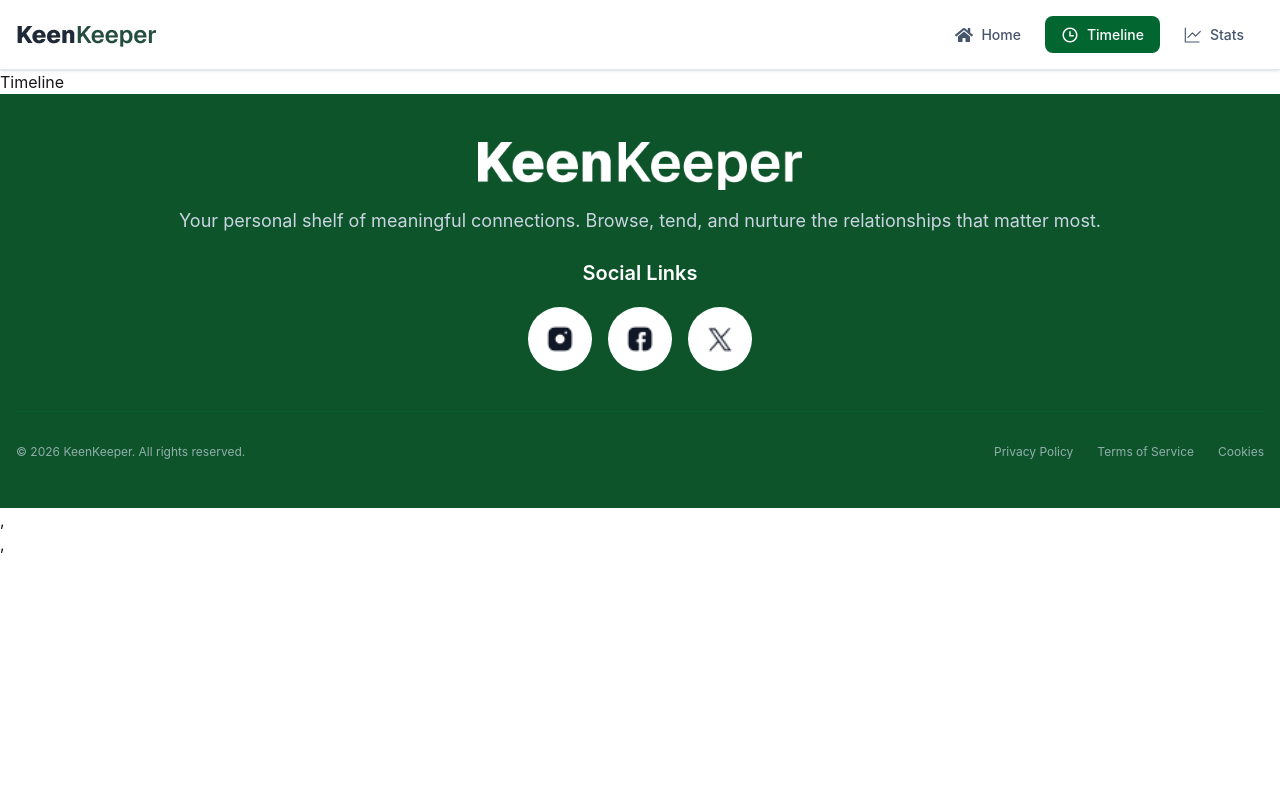
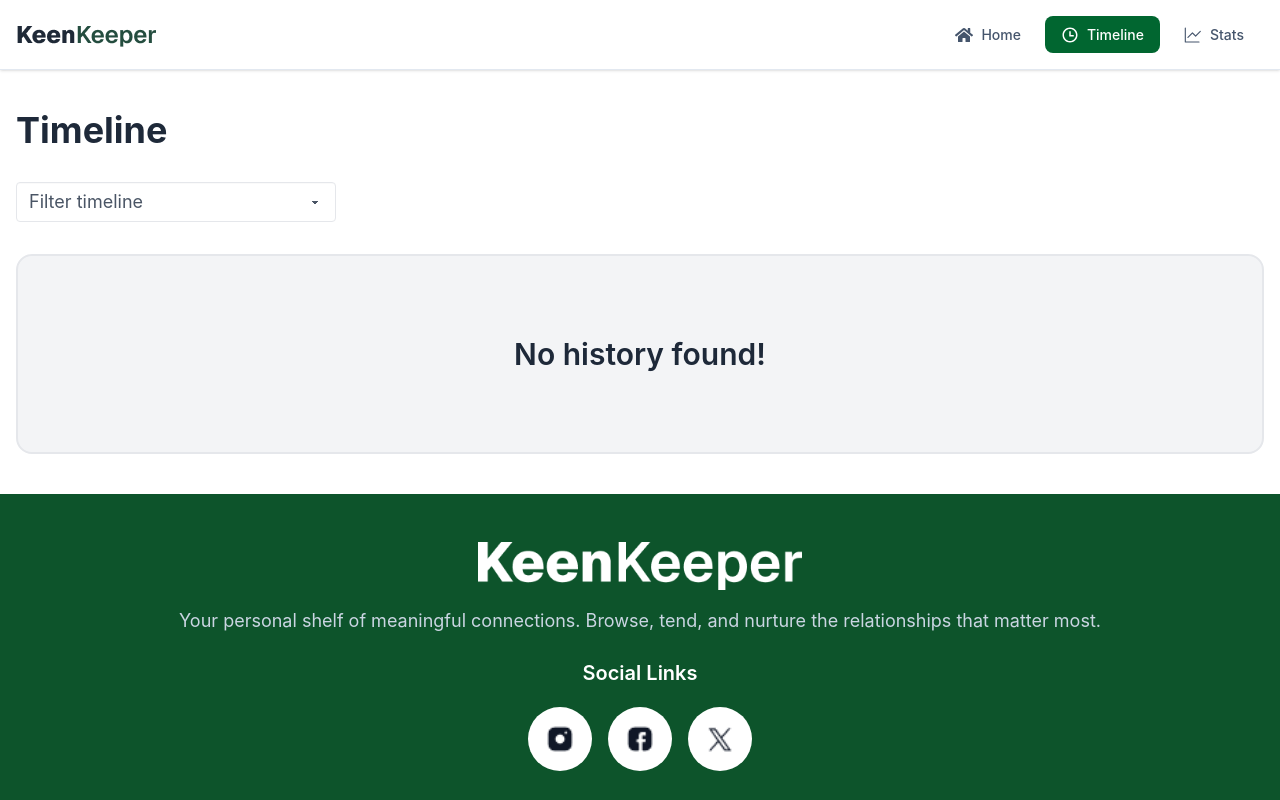
Before and after one commit to SadAfrin/PH-A7-keen-keeper, a React (Vite) app: page /timeline in a window 1280 px wide. Shown: the top 800 px of the page. Built offline with nearby package versions, Linux system fonts and the light colour scheme.

Commit message:
local storage created, timeline designed

```diff
--- a/src/components/home/yourFriends/AllFriends.jsx
+++ b/src/components/home/yourFriends/AllFriends.jsx
@@ -1,9 +1,20 @@
 import React from 'react';
 import FriendCard from './FriendCard';
-import { useLoaderData } from 'react-router';
+import { useLoaderData, useNavigation } from 'react-router';
 
 const AllFriends = () => {
     const friends = useLoaderData();
+    const navigation = useNavigation();
+
+    if (navigation.state === "loading") {
+    return (
+        <div className="flex justify-center items-center min-h-[300px] flex-col gap-4">
+            <p className="text-green-900 font-medium">Friends Loading...</p>
+            <span className="loading loading-spinner loading-lg text-green-900"></span>
+
+        </div>
+        );
+    }
 
     return (
         <div className="container mx-auto py-10 px-4">
--- a/src/pages/friendDetails/FriendDetails.jsx
+++ b/src/pages/friendDetails/FriendDetails.jsx
@@ -1,4 +1,4 @@
-import React from 'react';
+import React, { useEffect } from 'react';
 import { useLoaderData, useParams } from 'react-router';
 import { toast } from 'react-toastify';
 
@@ -9,6 +9,8 @@ import { MdDelete } from "react-icons/md";
 import { FiPhoneCall } from "react-icons/fi";
 import { MdOutlineTextsms } from "react-icons/md";
 import { IoVideocamOutline } from "react-icons/io5";
+
+import { addToLocalDB } from '../../utils/localDB';
 
 const FriendDetails = () => {
     const {friendParamId} = useParams();
@@ -35,9 +37,16 @@ const FriendDetails = () => {
     }
 
     // toast handler
-    const handleToast = (type) => {
+    const handleToastActions = (type) => {
         toast.success(`${type} with ${name}`);
+
+        addToLocalDB(type, name);
     };
+
+    // useEffect(() => {
+    //     const allData = getAllFromLocalDB();
+    //     console.log("All activities from local DB:", allData);
+    // });
 
 
     return (
@@ -114,15 +123,15 @@ const FriendDetails = () => {
                             <div className="bg-white p-8 rounded-2xl border border-gray-100 shadow-sm">
                                 <h4 className="text-xl font-bold text-green-900 mb-8">Quick Check-In</h4>
                                 <div className="grid grid-cols-1 md:grid-cols-3 gap-6">
-                                    <button onClick={() => handleToast("Call")} className="flex flex-col items-center justify-center py-10 bg-gray-50 rounded-2xl hover:bg-gray-100 transition-all border border-gray-100 group">
+                                    <button onClick={() => handleToastActions("Call")} className="flex flex-col items-center justify-center py-10 bg-gray-50 rounded-2xl hover:bg-gray-100 transition-all border border-gray-100 group">
                                         <FiPhoneCall size={32} className="text-gray-700 group-hover:scale-110 transition-transform" />
                                         <span className="mt-3 font-bold text-gray-700">Call</span>
                                     </button>
-                                    <button onClick={() => handleToast("Text")} className="flex flex-col items-center justify-center py-10 bg-gray-50 rounded-2xl hover:bg-gray-100 transition-all border border-gray-100 group">
+                                    <button onClick={() => handleToastActions("Text")} className="flex flex-col items-center justify-center py-10 bg-gray-50 rounded-2xl hover:bg-gray-100 transition-all border border-gray-100 group">
                                         <MdOutlineTextsms size={32} className="text-gray-700 group-hover:scale-110 transition-transform" />
                                         <span className="mt-3 font-bold text-gray-700">Text</span>
                                     </button>
-                                    <button onClick={() => handleToast("Video")} className="flex flex-col items-center justify-center py-10 bg-gray-50 rounded-2xl hover:bg-gray-100 transition-all border border-gray-100 group">
+                                    <button onClick={() => handleToastActions("Video")} className="flex flex-col items-center justify-center py-10 bg-gray-50 rounded-2xl hover:bg-gray-100 transition-all border border-gray-100 group">
                                         <IoVideocamOutline size={32} className="text-gray-700 group-hover:scale-110 transition-transform" />
                                         <span className="mt-3 font-bold text-gray-700">Video</span>
                                     </button>
--- /dev/null
+++ b/src/pages/timeline/Timeline.jsx
@@ -0,0 +1,78 @@
+import React, { useState } from 'react';
+import { useLoaderData } from 'react-router';
+
+import { FiPhoneCall } from "react-icons/fi";
+import { MdOutlineTextsms } from "react-icons/md";
+import { IoVideocamOutline } from "react-icons/io5";
+
+const Timeline = () => {
+    const allActivities = useLoaderData() || [];
+
+    // Filtering state
+    const [filter, setFilter] = useState('All');
+
+    // Filter logic
+    const filteredActivities = filter === 'All'
+        ? allActivities
+        : allActivities.filter(item => item.category === filter);
+
+    // Icon helper function
+    const getIcon = (category) => {
+        switch (category) {
+            case 'Call': return <FiPhoneCall size={28} className="text-green-800" />;
+            case 'Text': return <MdOutlineTextsms size={28} className="text-indigo-800" />;
+            case 'Video': return <IoVideocamOutline size={32} className="text-pink-800" />;
+            default: return null;
+        }
+    };
+
+    return (
+        <div className="container mx-auto max-w-7xl py-10 px-4">
+            <h2 className="text-4xl font-bold mb-8 text-gray-800">Timeline</h2>
+
+            {/* Filter Dropdown */}
+            <div className="mb-8">
+                <select
+                    onChange={(e) => setFilter(e.target.value)}
+                    className="select select-bordered w-full max-w-xs bg-white border-gray-200 text-gray-600 text-lg focus: outline-none"
+                >
+                    <option value="All">Filter timeline</option>
+                    <option value="Call">Call</option>
+                    <option value="Text">Text</option>
+                    <option value="Video">Video</option>
+                </select>
+            </div>
+
+            {/* Activities List */}
+            <div className="space-y-5">
+                {filteredActivities.length > 0 ? (
+                    filteredActivities.map((item) => (
+                        <div
+                            key={item.activityId}
+                            className="flex items-center gap-5 p-5 bg-white border border-gray-100 rounded-2xl shadow-sm hover:shadow-md transition-shadow text-xl"
+                        >
+                            {/* Icon Wrapper */}
+                            <div className="p-3 bg-gray-50 rounded-xl">
+                                {getIcon(item.category)}
+                            </div>
+
+                            {/* Text Content */}
+                            <div>
+                                <h3 className="font-bold text-gray-800">
+                                    {item.category} <span className="font-normal text-gray-400">with {item.friendName}</span>
+                                </h3>
+                                <p className="text-base text-gray-400 mt-1">{item.timestamp}</p>
+                            </div>
+                        </div>
+                    ))
+                ) : (
+                    <div className="text-center py-20 bg-gray-100 rounded-2xl border-2 border-gray-200">
+                        <p className="text-gray-800 font-semibold text-3xl">No {filter !== 'All' ? filter : ''} history found!</p>
+                    </div>
+                )}
+            </div>
+        </div>
+    );
+};
+
+export default Timeline;
--- a/src/routes/Routes.jsx
+++ b/src/routes/Routes.jsx
@@ -3,25 +3,33 @@ import MainLayout from "../layout/MainLayout";
 import Errorpage from "../pages/errorpage/Errorpage";
 import Home from "../pages/home/Home";
 import FriendDetails from "../pages/friendDetails/FriendDetails";
+import Timeline from "../pages/timeline/Timeline";
+import { getAllFromLocalDB } from "../utils/localDB";
 
 export const router = createBrowserRouter([
   {
     path: "/",
     element: <MainLayout />,
-    hydrateFallbackElement: (
-      <div className="flex justify-center items-center h-screen">
-        <span className="loading loading-spinner loading-xl text-green-900"></span>
-      </div>
-    ),
+    // hydrateFallbackElement: (
+    //   <div className="flex justify-center items-center h-screen">
+    //     <span className="loading loading-spinner loading-xl text-green-900"></span>
+    //   </div>
+    // ),
     children: [
       {
         index: true,
         element: <Home />,
         loader: () => fetch('/friends.json')
+        // loader: async () => {
+        // await new Promise(res => setTimeout(res, 500));
+        // return fetch('/friends.json');}
       },
       {
         path: "timeline",
-        element: <div>Timeline</div>
+        element: <Timeline />,
+        loader: () => {
+        return getAllFromLocalDB();
+      }
       },
       {
         path: "stats",
--- /dev/null
+++ b/src/utils/localDB.js
@@ -0,0 +1,32 @@
+const getAllFromLocalDB = () => {
+    // localStorage.clear();
+    const allTimelineData = localStorage.getItem('user_activities');
+    if (allTimelineData) {
+        return JSON.parse(allTimelineData);
+    } else {
+        return [];
+    }
+}
+
+const addToLocalDB = (type, name) => {
+    console.log("Adding to local DB:", type, name);
+    const previousActivities = getAllFromLocalDB();
+
+    const newEntry = {
+        activityId: Date.now(),
+        category: type,
+        friendName: name,
+        timestamp: new Date().toLocaleDateString('en-US', {
+            month: 'short',
+            day: 'numeric',
+            year: 'numeric'
+        })
+    };
+
+
+    const updatedActivities = [newEntry, ...previousActivities];
+
+    localStorage.setItem('user_activities', JSON.stringify(updatedActivities));
+}
+
+export { getAllFromLocalDB, addToLocalDB };
```
